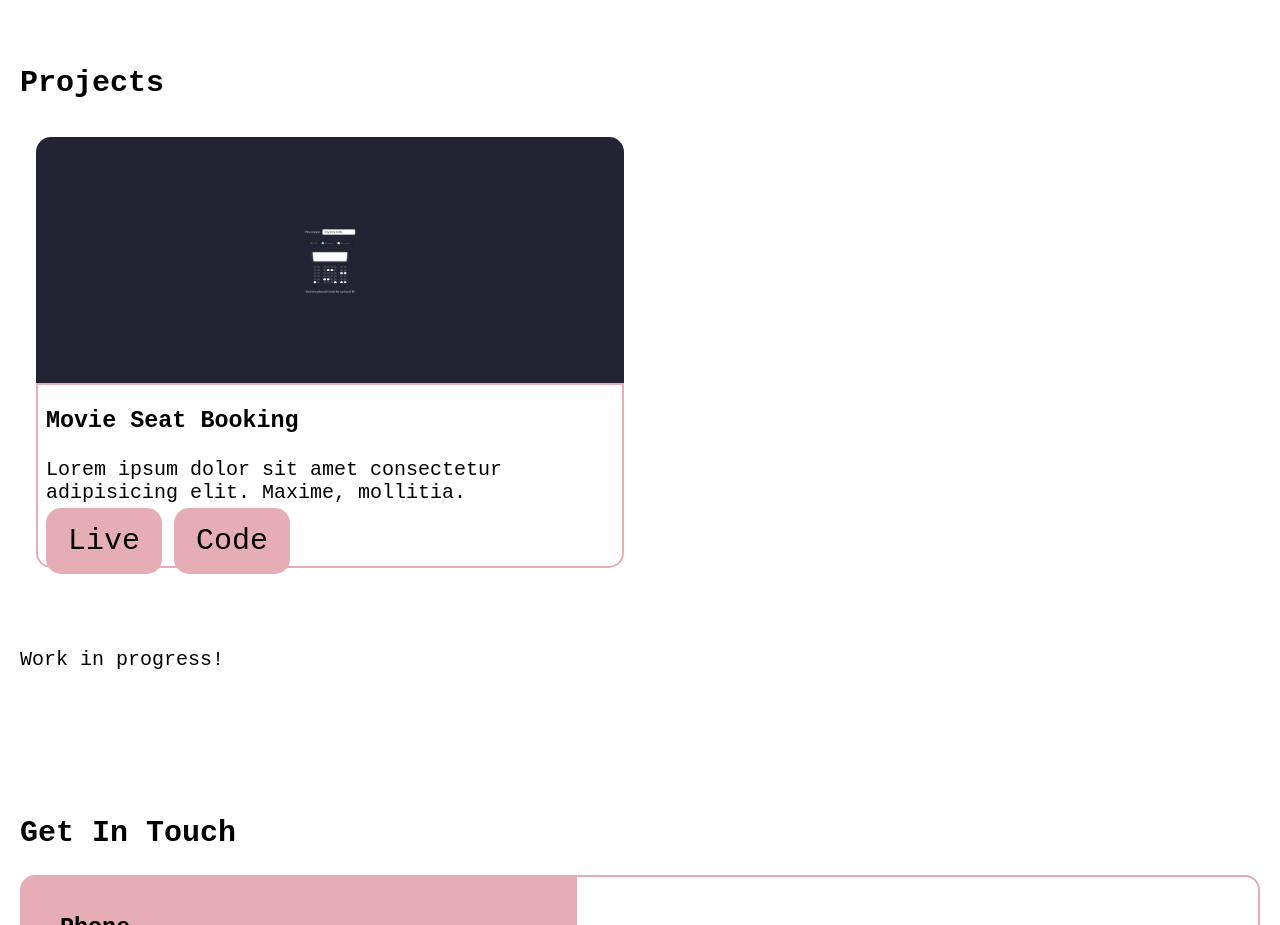
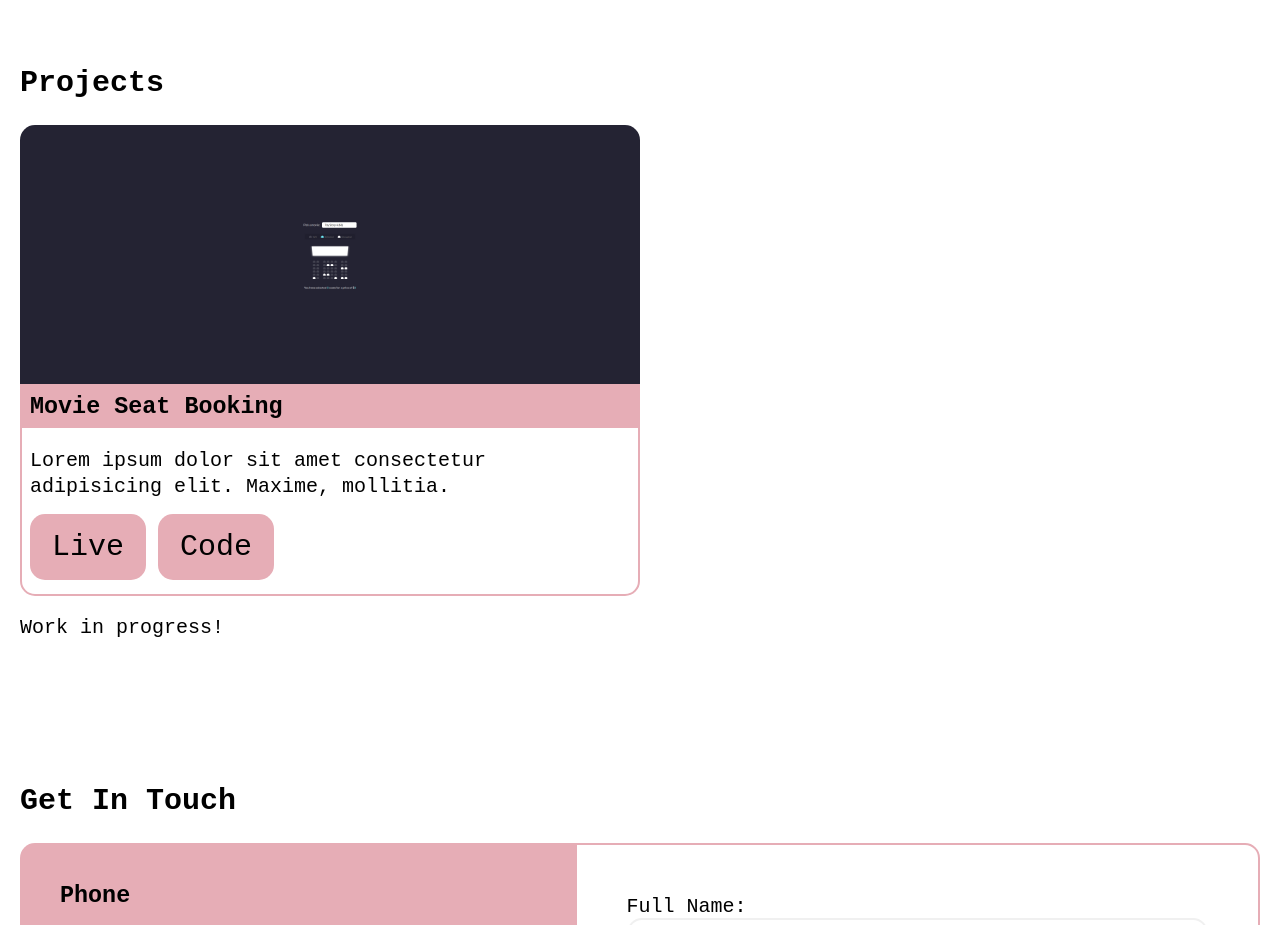
Before and after one commit to ericcorona1/Professional_Page, a website: page index.html in a window 1280 px wide. Shown: the part 2040-2965 px from the top of the page. Drawn offline with Linux system fonts and the light colour scheme.

Commit message:
title width 100%

```diff
--- a/index.html
+++ b/index.html
@@ -128,9 +128,11 @@
                 </div>
                 <div class="card-info">
                   <h3>Movie Seat Booking</h3>
-                  <p>Lorem ipsum dolor sit amet consectetur adipisicing elit. Maxime, mollitia.</p>
-                  <a href="https://movie-seats-eric-corona-practice.netlify.app/" class="card-button button">Live</a>
-                  <a href="https://github.com/ericcorona1/movie-seat-booking.git" class="card-button button">Code</a>
+                  <div class="card-description">
+                    <p>Lorem ipsum dolor sit amet consectetur adipisicing elit. Maxime, mollitia.</p>
+                    <a href="https://movie-seats-eric-corona-practice.netlify.app/" class="card-button button">Live</a>
+                    <a href="https://github.com/ericcorona1/movie-seat-booking.git" class="card-button button">Code</a>
+                  </div>
                 </div>
               </div>
               <div class="project-card"></div>
--- a/style.css
+++ b/style.css
@@ -473,18 +473,10 @@ nav a:focus {
 .project-card {
   display: flex;
   flex-direction: column;
-  padding: 12px 16px;
   flex-wrap: wrap;
   width: 100%;
 }
 
-@media screen and (min-width: 1000px) {
-  .project-card {
-    -ms-flex: 50%;
-    flex: 50%;
-    max-width: 50%;
-  }
-}
 
 .project-card img {
   display: block;
@@ -498,12 +490,39 @@ nav a:focus {
   border: 2px solid var(--primary-color);
   border-bottom-left-radius: var(--outline-radius);
   border-bottom-right-radius: var(--outline-radius);
-  padding: 0 0.4rem 0.4rem;
+}
+
+.project-card .card-description {
+  padding: 0 0.4rem 1.5rem;
+}
+
+.project-card h3 {
+  background-color: var(--primary-color);
+  width: 100%;
+  margin: 0;
+  padding: 0.4rem;
+}
+
+.project-card p {
+  line-height: var(--line-height);
+  padding-bottom: 0.5rem;
 }
 
 .project-card a {
   padding: 0.5em 0.7em;
-  font-size: var(--fs-500);
+  font-size: var(--fs-400);
+}
+
+@media screen and (min-width: 1000px) {
+  .project-card {
+    -ms-flex: 50%;
+    flex: 50%;
+    max-width: 50%;
+  }
+
+  .project-card a {
+    font-size: var(--fs-500);
+  }
 }
 
 .contact-list {
```
